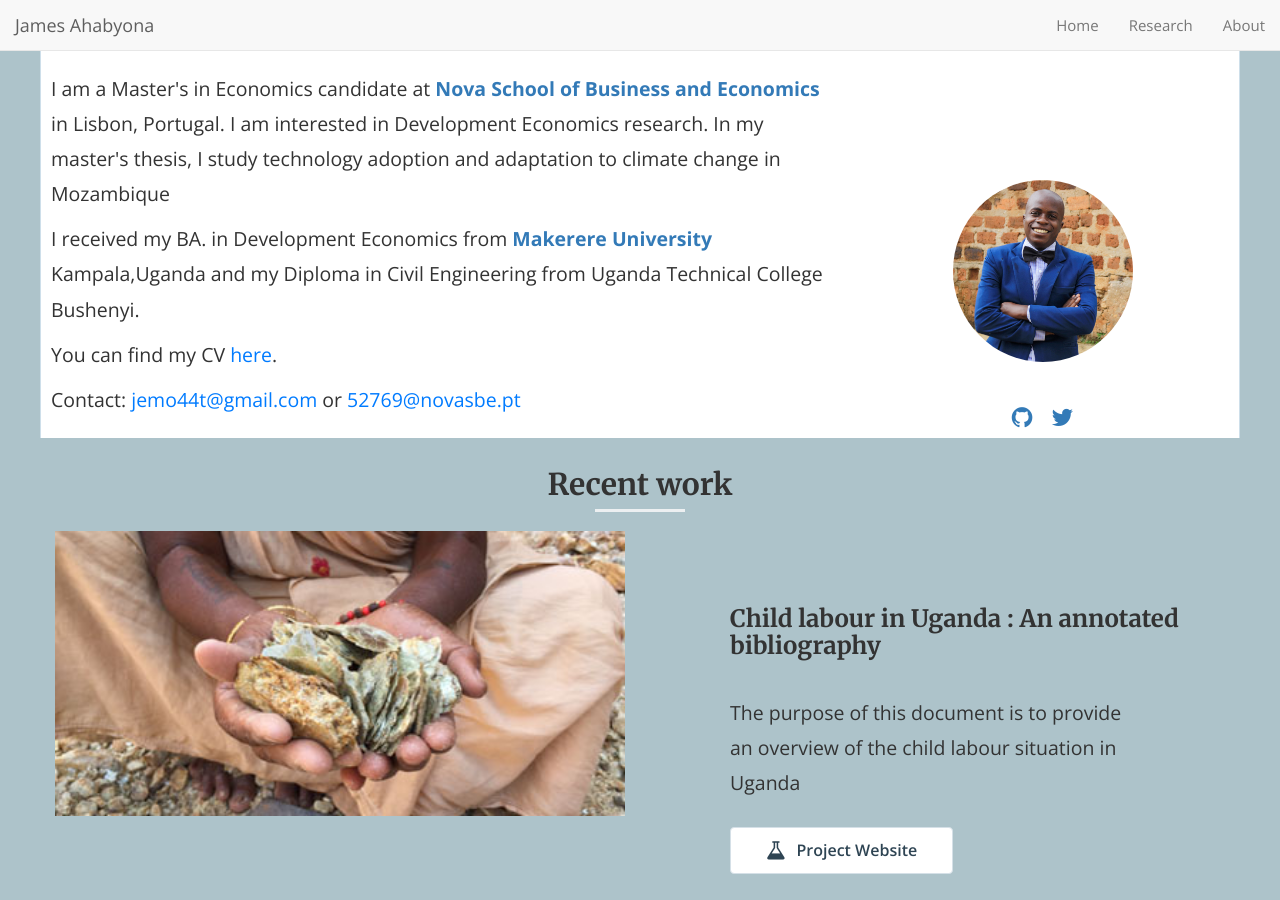
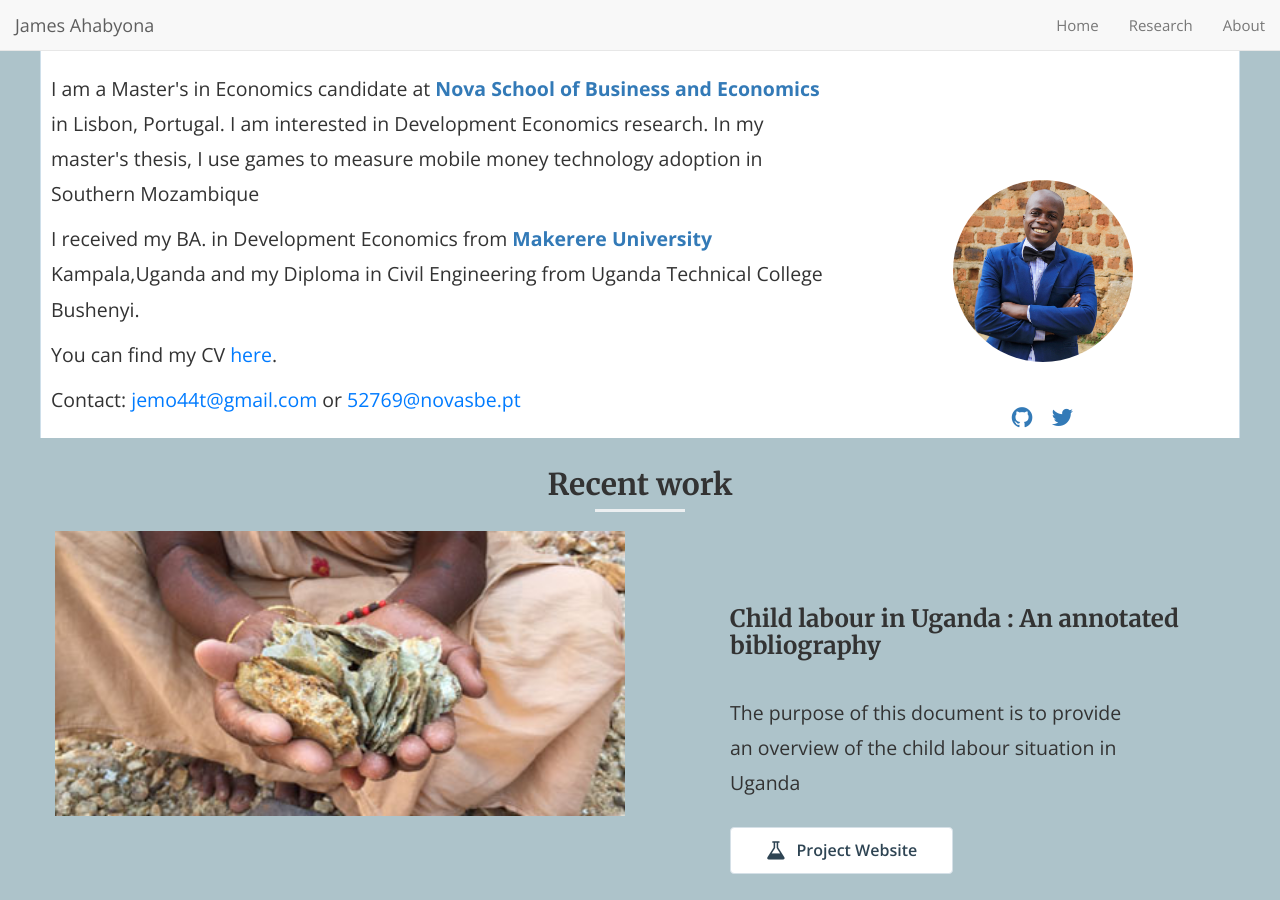
Before and after one commit to mariaelenaguer/mariaelenaguer.github.io, a Jekyll site: the page built from index.html, in a window 1280 px wide and 900 px high. Built offline with Jekyll 4.4.1, drawn with Linux system fonts in a browser that asks for light colours; nearby versions of some CDN libraries; the list of posts is cut into pages by our own code.

Commit message:
Update home-hero.html

```diff
--- a/_includes/home-hero.html
+++ b/_includes/home-hero.html
@@ -76,7 +76,7 @@
         I am a Master's in Economics candidate at <a
           href="https://www.novasbe.unl.pt/en/programs/masters/economics/program" target="_blank"><b>Nova School of
             Business and Economics</b></a> in Lisbon, Portugal. I am interested in Development Economics research.
-        In my master's thesis, I study technology adoption and adaptation to climate change in Mozambique
+        In my master's thesis, I use games to measure mobile money technology adoption in Southern Mozambique
       </p>
       </p>
       <p class="text-left">
```
